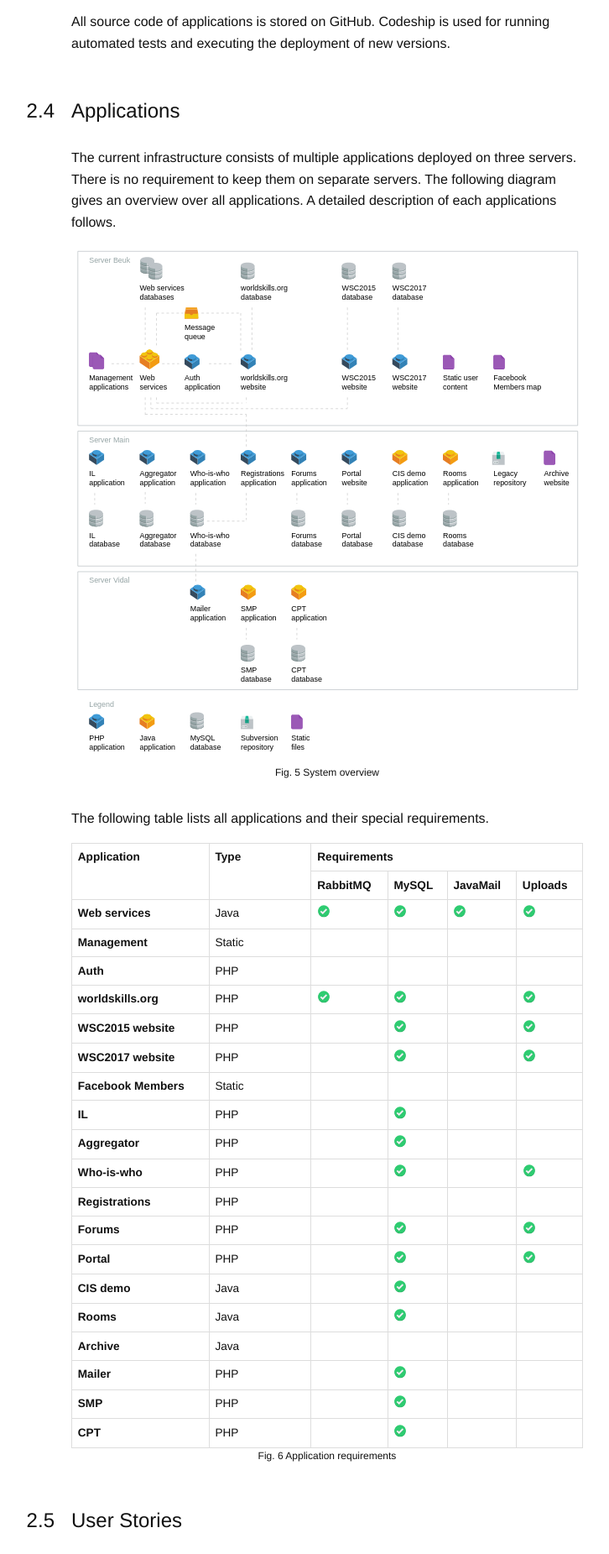
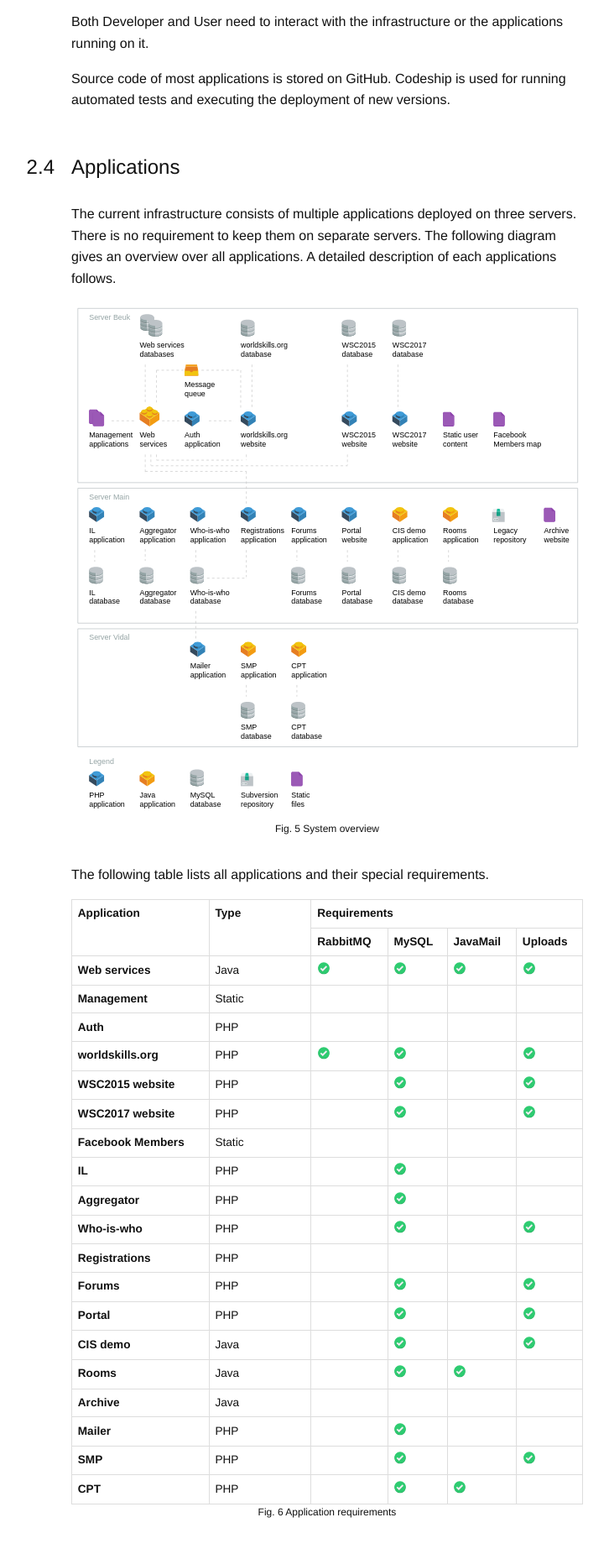
Before and after one commit to fabian/code-driven-infrastructure, a website: page index.html in a window 1280 px wide. Shown: the part 5242-7093 px from the top of the page at 84% size, without its empty margins (53-779 px from the left). Drawn offline with nearby package versions, Linux system fonts and the light colour scheme.

Commit message:
Fix requirements of applications

```diff
--- a/index.html
+++ b/index.html
@@ -486,7 +486,12 @@
 </figure>
 
 <p>
-All source code of applications is stored on GitHub. Codeship is used for
+Both Developer and User need to interact with the infrastructure or the
+applications running on it.
+</p>
+
+<p>
+Source code of most applications is stored on GitHub. Codeship is used for
 running automated tests and executing the deployment of new versions.
 </p>
 
@@ -773,6 +778,7 @@
 <td>
 </td>
 <td>
+<img src="images/sign-check.svg" width="16" height="16" alt="Yes">
 </td>
 </tr>
 <tr>
@@ -788,6 +794,7 @@
 <img src="images/sign-check.svg" width="16" height="16" alt="Yes">
 </td>
 <td>
+<img src="images/sign-check.svg" width="16" height="16" alt="Yes">
 </td>
 <td>
 </td>
@@ -840,6 +847,7 @@
 <td>
 </td>
 <td>
+<img src="images/sign-check.svg" width="16" height="16" alt="Yes">
 </td>
 </tr>
 <tr>
@@ -855,6 +863,7 @@
 <img src="images/sign-check.svg" width="16" height="16" alt="Yes">
 </td>
 <td>
+<img src="images/sign-check.svg" width="16" height="16" alt="Yes">
 </td>
 <td>
 </td>
```
